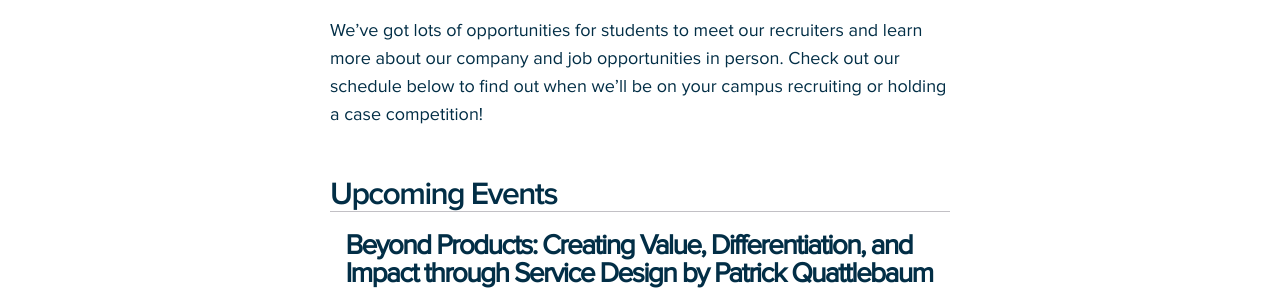
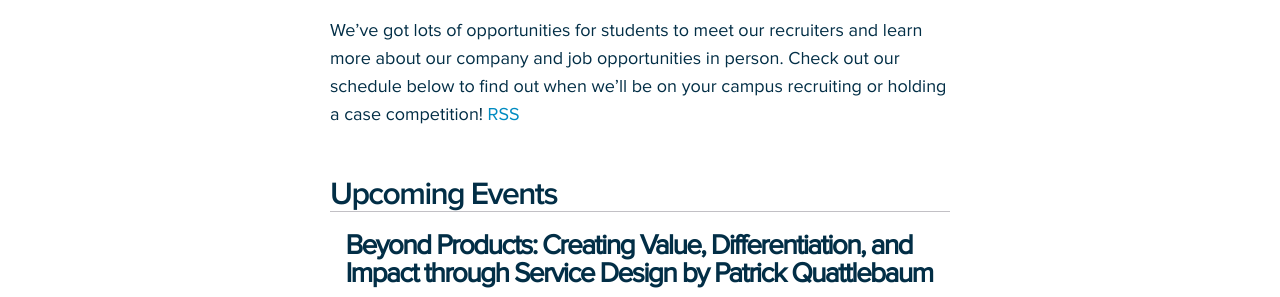
Before and after one commit to CapitalOneCanada/capitalonecanada.github.io, a Jekyll site: the page built from events.html, in a window 1280 px wide. Shown: the part 309-606 px from the top of the page. Built offline with Jekyll 4.4.1, drawn with Linux system fonts in a browser that asks for light colours; nearby versions of some CDN libraries; Markdown is read by kramdown in place of the engine named in the settings.

Commit message:
Added RSS link

```diff
--- a/events.html
+++ b/events.html
@@ -7,6 +7,7 @@ title: Events
 <section id="oss">
     <section id="intro">
         We’ve got lots of opportunities for students to meet our recruiters and learn more about our company and job opportunities in person. Check out our schedule below to find out when we’ll be on your campus recruiting or holding a case competition!
+        <a href="/events_feed.xml">RSS</a>
     </section>
     <section id="events">
         <h2>Upcoming Events</h2>
```
